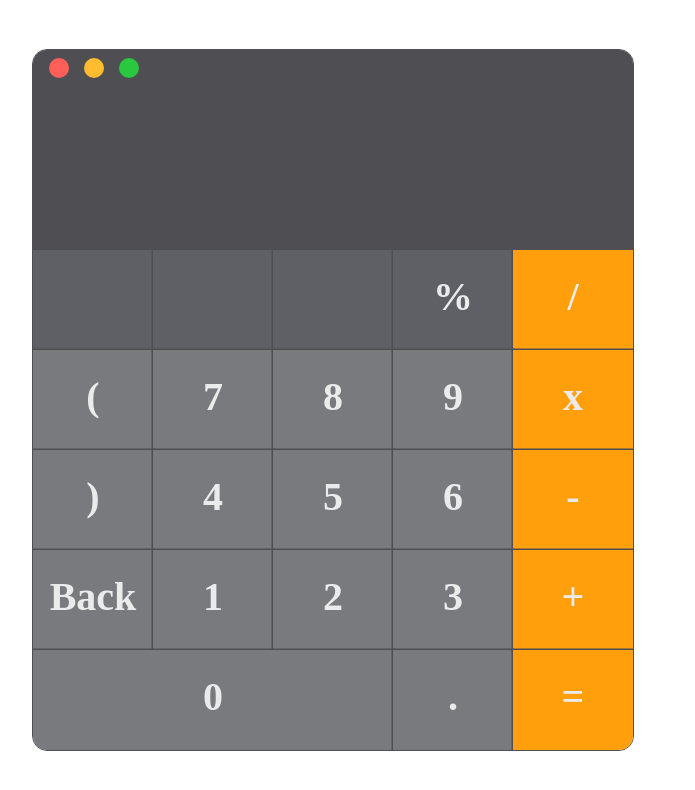
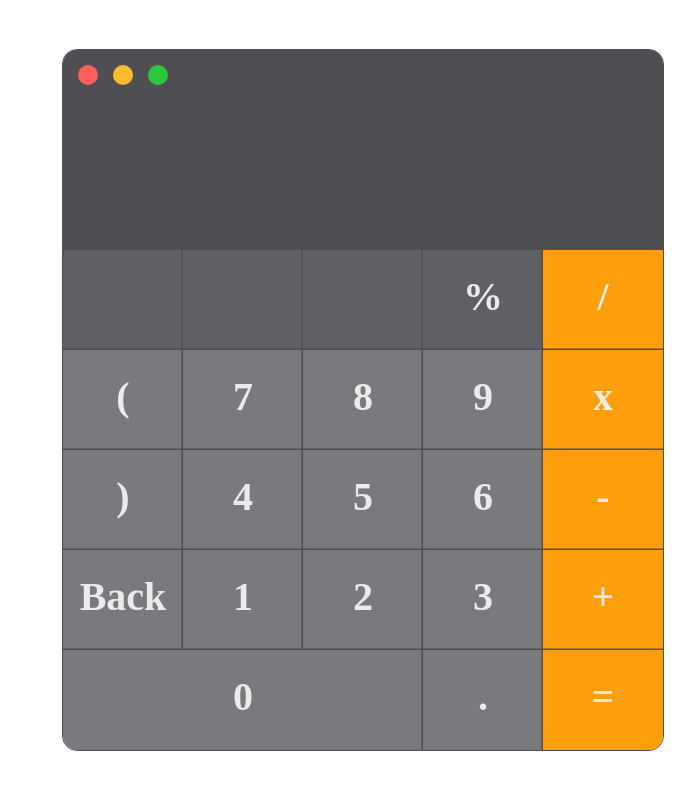
Before and after one commit to AkashArumugam6/Calculator, a plain HTML site: page index.html in a window 1280 px wide. Shown: the whole page, without its empty margins (277-972 px from the left). Drawn offline with Linux system fonts and the light colour scheme.

Commit message:
Updated Javascript

```diff
--- a/js/main.js
+++ b/js/main.js
@@ -1,25 +1,6 @@
 // Get the canvas element and its 2D rendering context
 const canvas = document.getElementById('canvas');
 const ctx = canvas.getContext('2d');
-
-// Create buttons for minimizing, going fullscreen, and closing the calculator
-const calculatorContainer = document.createElement("div");
-calculatorContainer.id = "calculator-container";
-
-const minimizeIcon = document.createElement("button");
-minimizeIcon.id = "minimize-button";
-
-const fullscreenIcon = document.createElement("button");
-fullscreenIcon.id = "fullscreen-button";
-
-const closeIcon = document.createElement("button");
-closeIcon.id = "close-button";
-
-calculatorContainer.appendChild(minimizeIcon);
-calculatorContainer.appendChild(fullscreenIcon);
-calculatorContainer.appendChild(closeIcon);
-
-document.body.appendChild(calculatorContainer);
 
 // Define button dimensions and font properties
 const buttonWidth = 120;
@@ -53,6 +34,31 @@ const buttons = [
     ["+", 480, 500],
     ["=", 480, 600],
 ];
+
+// Function to draw the circular buttons
+function drawCircularButton() {
+    const buttonRadius = 10;
+
+    // Red button
+    ctx.fillStyle = "#ff5f58";
+    ctx.beginPath();
+    ctx.arc(25, 25, buttonRadius, 0, Math.PI * 2);
+    ctx.fill();
+
+    // Yellow button
+    ctx.fillStyle = "#febc2e";
+    ctx.beginPath();
+    ctx.arc(60, 25, buttonRadius, 0, Math.PI * 2);
+    ctx.fill();
+
+    // Green button
+    ctx.fillStyle = "#29c83f";
+    ctx.beginPath();
+    ctx.arc(95, 25, buttonRadius, 0, Math.PI * 2);
+    ctx.fill();
+
+}
+
 
 // Function to draw the calculator buttons and interface
 function drawCalculator(){
@@ -94,14 +100,15 @@ function drawCalculator(){
         const textY = y + 100 / 2;
         ctx.fillText(text, textX, textY);
 
+    });
 
-    });
+    drawCircularButton();
 }
+
 
 // Initialize input and result variables
 let input = "";
 let result = "";
-
 
 // Click event listener to the canvas for caluclator operations
 canvas.addEventListener("click", (e) => {
--- a/main.css
+++ b/main.css
@@ -7,47 +7,6 @@ body {
     background-color: #ffffff;
 }
 
-#minimize-button {
-    position: relative;
-    bottom: 330px;
-    right: 585px;
-    height: 20px;
-    width: 20px;
-    margin: 0;
-    padding: 0;
-    border: 0;
-    cursor: pointer;
-    border-radius: 20px;
-    background-color: #ff5f58;
-}
-
-#fullscreen-button {
-    position: relative;
-    bottom: 330px;
-    right: 570px;
-    height: 20px;
-    width: 20px;
-    margin: 0;
-    padding: 0;
-    border: 0;
-    cursor: pointer;
-    border-radius: 20px;
-    background-color: #febc2e;
-}
-#close-button {
-    position: relative;
-    bottom: 330px;
-    right: 555px;
-    height: 20px;
-    width: 20px;
-    margin: 0;
-    padding: 0;
-    border: 0;
-    cursor: pointer;
-    border-radius: 20px;
-    background-color: #29c83f;
-}
-
 canvas {
     border: 1px solid #4f4f53;
     border-radius: 15px;
```
